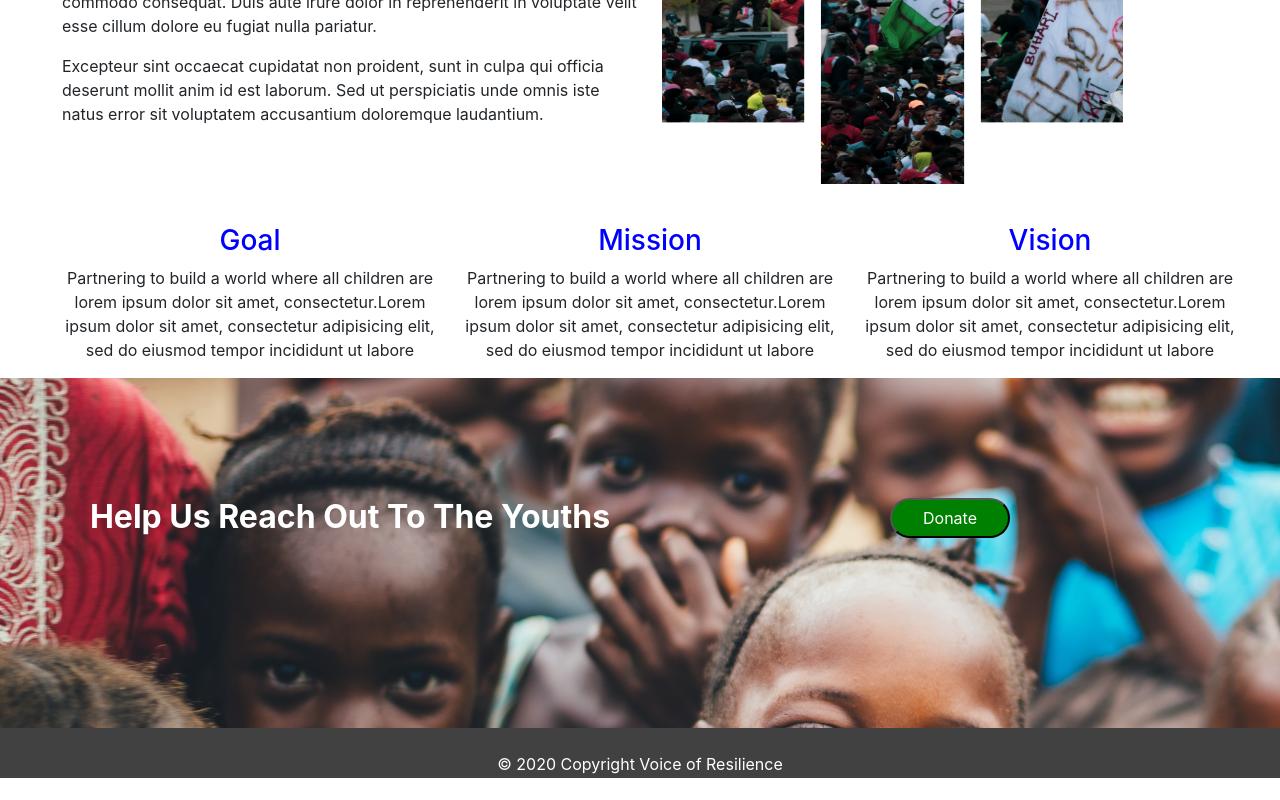
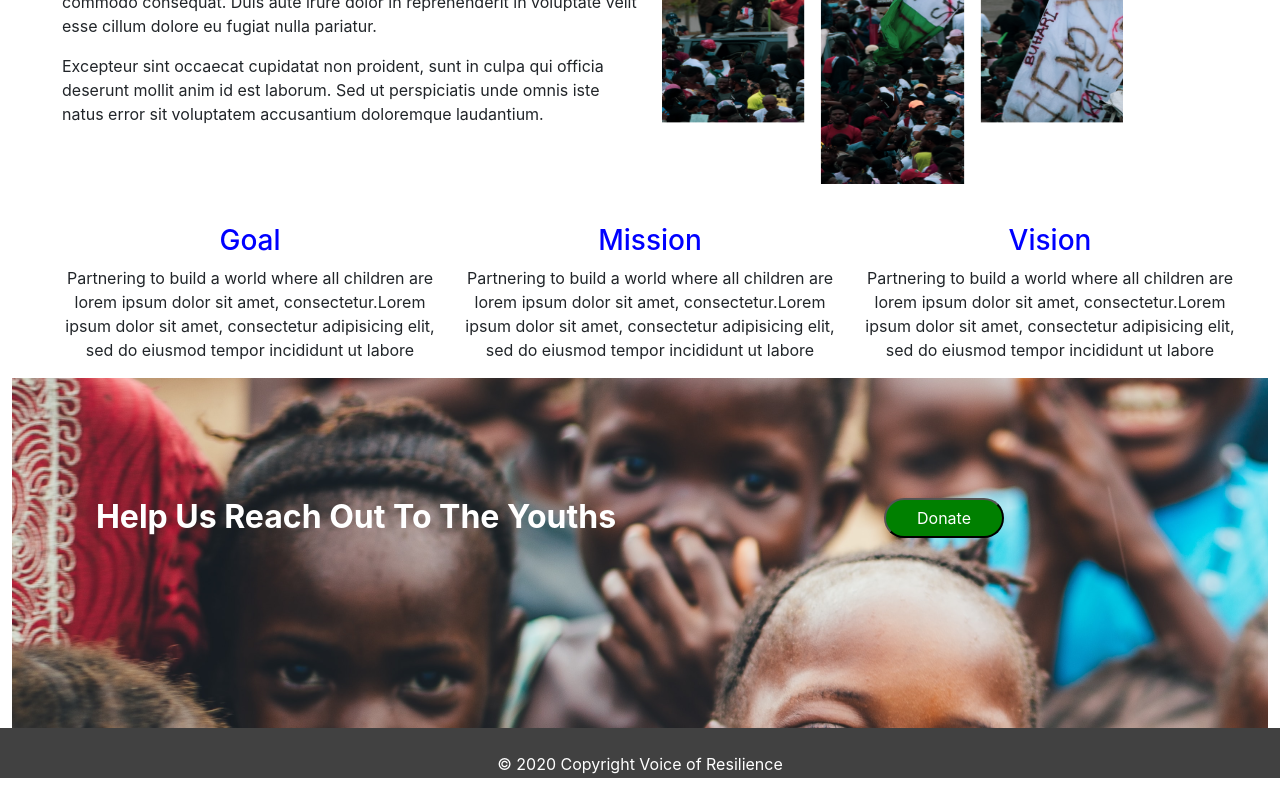
Before and after one commit to Zion-E/react-protest-new, a React (Create React App) app: page /Pages/About in a window 1280 px wide. Shown: the part 736-1536 px from the top of the page. Built offline with nearby package versions, Linux system fonts and the light colour scheme.

Commit message:
addedcontainer

```diff
--- a/src/Pages/About.styles.js
+++ b/src/Pages/About.styles.js
@@ -21,6 +21,10 @@ export const Content = styled.div`
     min-height: 500px;
     max-height: 500px;
 
+}
+
+a {
+    color: white;
 }
 
 ImageLOGO {
--- a/src/Pages/Contact.styles.js
+++ b/src/Pages/Contact.styles.js
@@ -23,6 +23,10 @@ export const Content = styled.div`
     min-height: 400px;
     max-height: 400px;
 
+}
+
+a {
+    color: white;
 }
 
 .Nav {
--- a/src/Pages/Donate.styles.js
+++ b/src/Pages/Donate.styles.js
@@ -21,6 +21,10 @@ export const Content = styled.div`
     min-height: 500px;
     max-height: 500px;
 
+}
+
+a {
+    color: white;
 }
 
 ImageLOGO {
--- a/src/components/Background/Background.styles.js
+++ b/src/components/Background/Background.styles.js
@@ -5,6 +5,7 @@ import styled from 'styled-components';
 export const Wrapper = styled.div`
     padding: 0;
     height: 600px;
+    width: 100%;
 
     display: flexbox;
     align-items: center;
@@ -33,6 +34,10 @@ export const Content = styled.div`
 
     h1 {
         min-height: 0;
+    }
+
+    a {
+        color: white;
     }
 
     width: 100%;
--- a/src/components/Background/index.js
+++ b/src/components/Background/index.js
@@ -7,6 +7,9 @@ import { Wrapper, Content, ImageLOGO } from './Background.styles';
 
 const Background = () => (
     <Wrapper>
+        <div class = "container-fluid">
+
+
         <div className = "Behind" style={{ backgroundImage: `url(${CrowdLOGO})` }}>
 
         <Content>
@@ -61,6 +64,7 @@ const Background = () => (
           </div>
         </Content>
         </div>
+        </div>
     </Wrapper>
 );
 
--- a/src/components/Lower/index.js
+++ b/src/components/Lower/index.js
@@ -6,6 +6,7 @@ import { Wrapper, Content } from './Lower.styles';
 
 const Lower = () => (
     <Wrapper>
+        <div class = "container-fluid">
         <div className = "Happykids" style={{ backgroundImage: `url(${KidsImg})` }}>
         <Content>
             <div class="container-fluid">
@@ -31,6 +32,7 @@ const Lower = () => (
             </div>
         </Content>
         </div>
+        </div>
     </Wrapper>
 );
 
```
